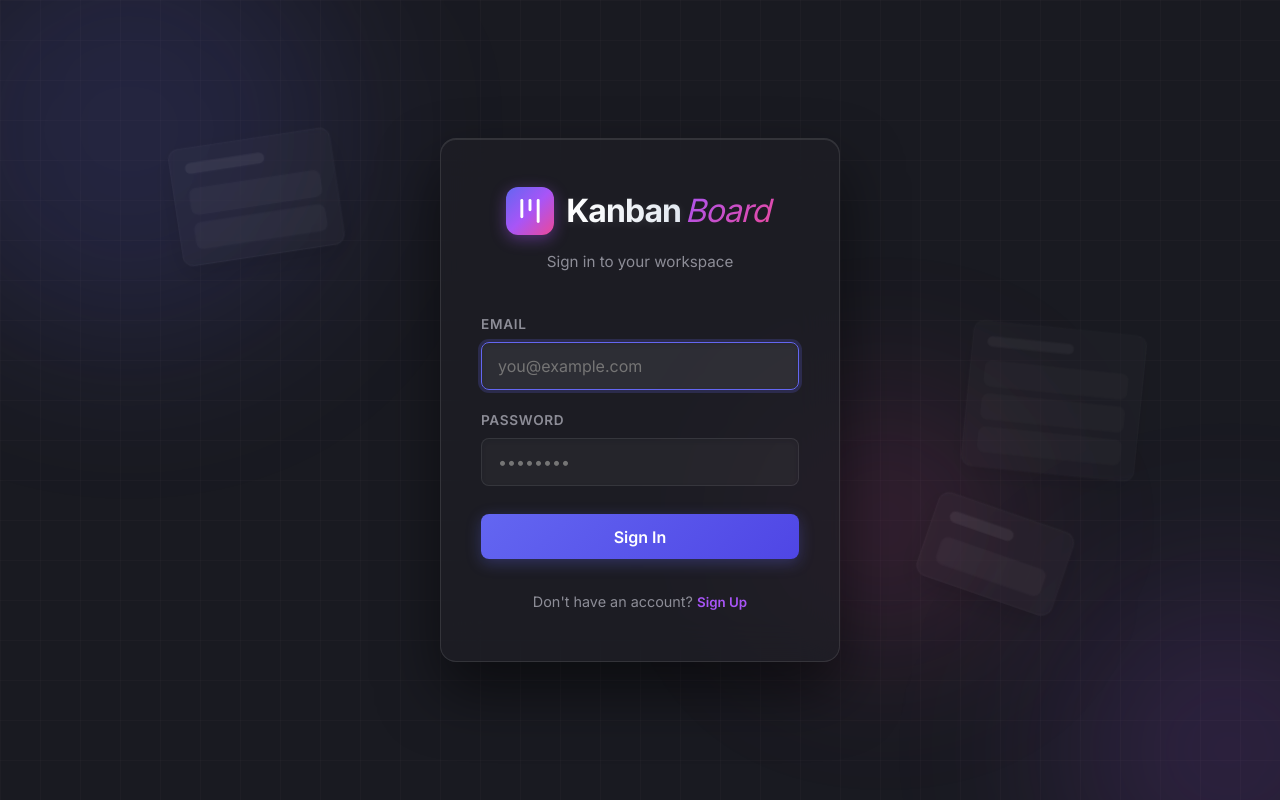
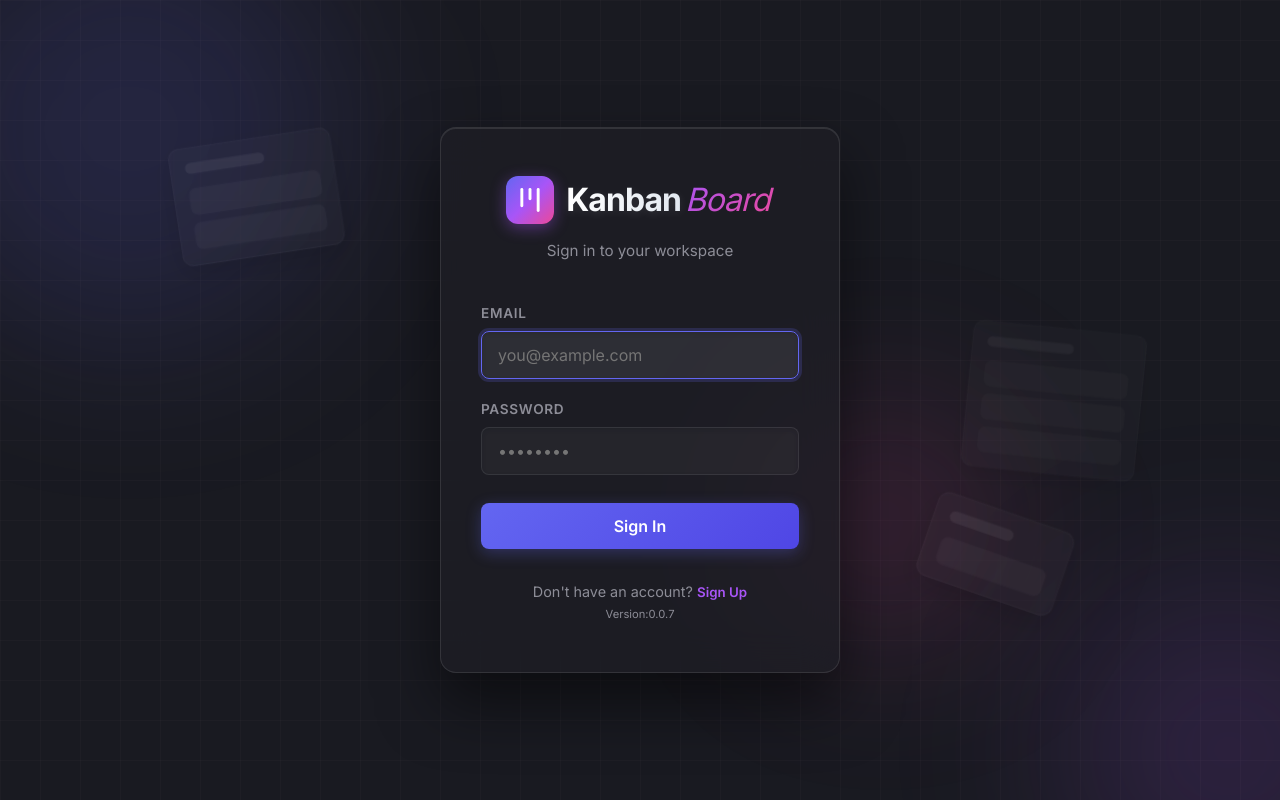
Before and after one commit to brjahanbani/Kanban-Task-Manager-Board, a React (Vite) app: page / in a window 1280 px wide. Built offline with nearby package versions, Linux system fonts and the light colour scheme; no server answers.

Commit message:
feat: implement authentication login page and application header components

```diff
--- a/src/components/Header/Header.css
+++ b/src/components/Header/Header.css
@@ -185,3 +185,10 @@
   box-shadow: 0 4px 12px rgba(239, 68, 68, 0.35);
   border-color: rgba(255, 255, 255, 0.2);
 }
+
+.header-version {
+  font-size: 0.7rem;
+  color: var(--text-secondary);
+  text-align: center;
+  margin-top: 0.5rem;
+}
--- a/src/components/Header/Header.tsx
+++ b/src/components/Header/Header.tsx
@@ -1,5 +1,6 @@
 import React from 'react';
 import type { User } from '@supabase/supabase-js';
+import { APP_VERSION } from '../../utils/version';
 import { LogOut, Kanban } from 'lucide-react';
 import { supabase } from '../../lib/supabase';
 import './Header.css';
@@ -23,6 +24,7 @@ export const Header: React.FC<HeaderProps> = ({ user }) => {
           <span className="logotype-kanban">Kanban</span>
           <span className="logotype-board">Board</span>
         </h1>
+        <span className="header-version">v: {APP_VERSION}</span>
       </div>
 
       <div className="header-right">
@@ -41,6 +43,7 @@ export const Header: React.FC<HeaderProps> = ({ user }) => {
           </div>
         )}
       </div>
+
     </header>
   );
 };
--- a/src/pages/LoginPage/LoginPage.css
+++ b/src/pages/LoginPage/LoginPage.css
@@ -354,3 +354,11 @@
   color: #d8b4fe;
   text-decoration: underline;
 }
+
+.login-version{
+  font-size: 0.7rem;
+  color: var(--text-secondary);
+  text-align: center;
+  margin-top: 1rem;
+  margin-bottom: 1rem;
+}
--- a/src/pages/LoginPage/LoginPage.tsx
+++ b/src/pages/LoginPage/LoginPage.tsx
@@ -1,5 +1,6 @@
 import React, { useState } from 'react';
 import { Kanban } from 'lucide-react';
+import { APP_VERSION } from '../../utils/version';
 import { supabase } from '../../lib/supabase';
 import './LoginPage.css';
 
@@ -109,8 +110,11 @@ export const LoginPage: React.FC = () => {
           <button onClick={() => { setMode(mode === 'login' ? 'signup' : 'login'); setError(''); }} type="button">
             {mode === 'login' ? 'Sign Up' : 'Sign In'}
           </button>
+          <br />
+          <span className="login-version">Version:{APP_VERSION}</span>
         </p>
+        </div>
+
       </div>
-    </div>
   );
 };
--- /dev/null
+++ b/src/utils/version.ts
@@ -0,0 +1,3 @@
+import packageInfo from '../../package.json' assert { type: 'json' };
+
+export const APP_VERSION = packageInfo.version;
```
